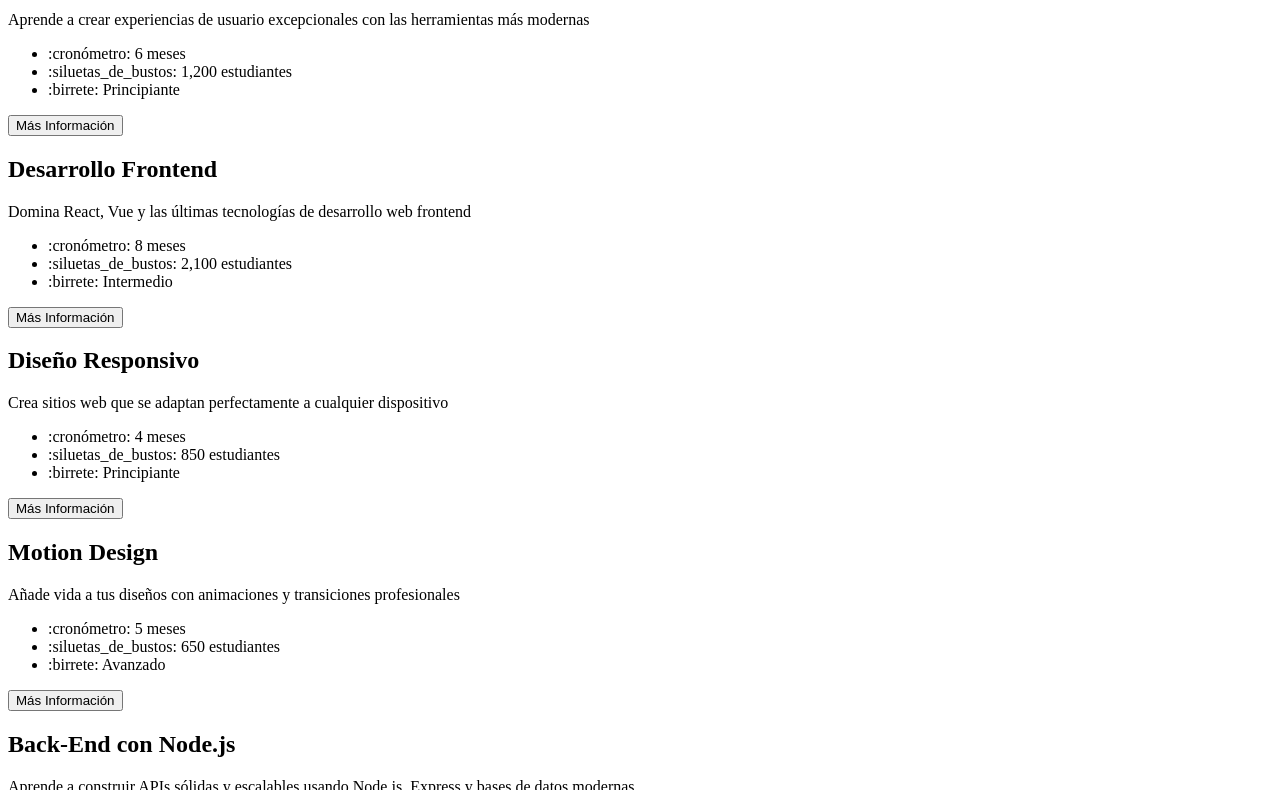
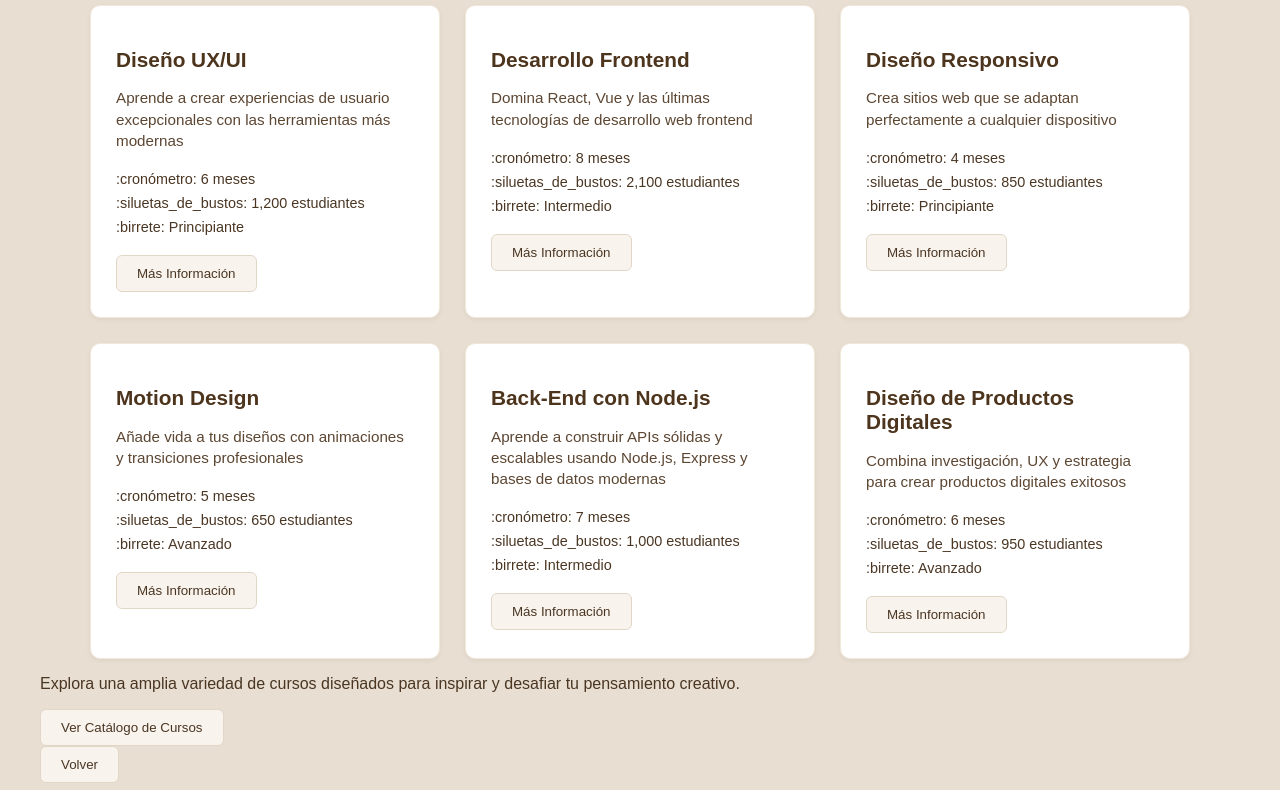
Before and after one commit to DesignASTAI/F5EQ_UNIONLINE, a plain HTML site: page cursos.html in a window 1280 px wide. Shown: the part 103-893 px from the top of the page. Drawn offline with Linux system fonts and the light colour scheme.

Commit message:
añadido cursos

```diff
--- a/cursos.html
+++ b/cursos.html
@@ -4,7 +4,7 @@
     <meta charset="UTF-8">
     <meta name="viewport" content="width=device-width, initial-scale=1.0">
     <title>Document</title>
-    <link rel="stylesheet" href="fichero.css">
+    <link rel="stylesheet" href="estilo_IDA.css">
 </head>
 <body>
     <header>
```
